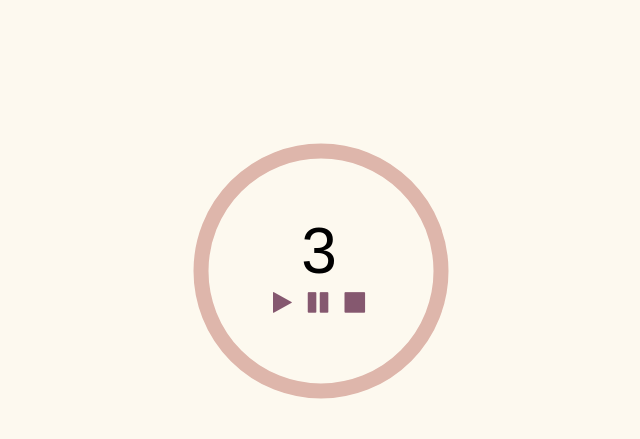
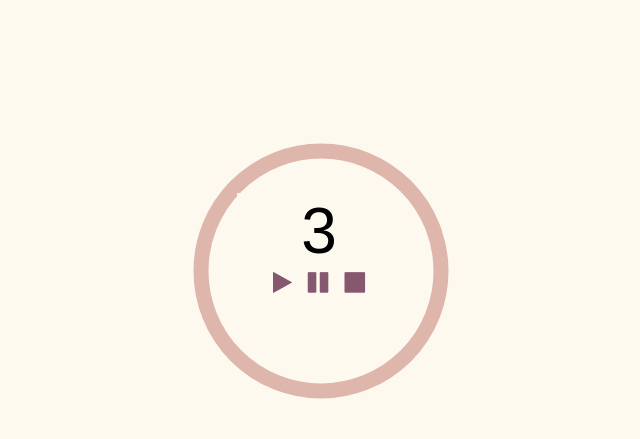
Before and after one commit to alex-reason/javascript-project-timer, a plain HTML site: page index.html in a window 1280 px wide. Shown: the top 439 px of the page, without its empty margins (321-961 px from the left). Drawn offline with Linux system fonts and the light colour scheme.

Commit message:
Update styles.css

```diff
--- a/styles.css
+++ b/styles.css
@@ -64,7 +64,7 @@ h1{
 
 .controls {
     position: absolute;
-    top: 0;
+    top: -5rem;
     left: 0;
     right: 0;
     bottom: 0;
@@ -74,7 +74,7 @@ h1{
     flex-direction: column;
 }
 /*
-@media (max-width:720px){
+@media only screen and (max-width:720px){
     h1{
         font-size: 3rem;
     }
```
